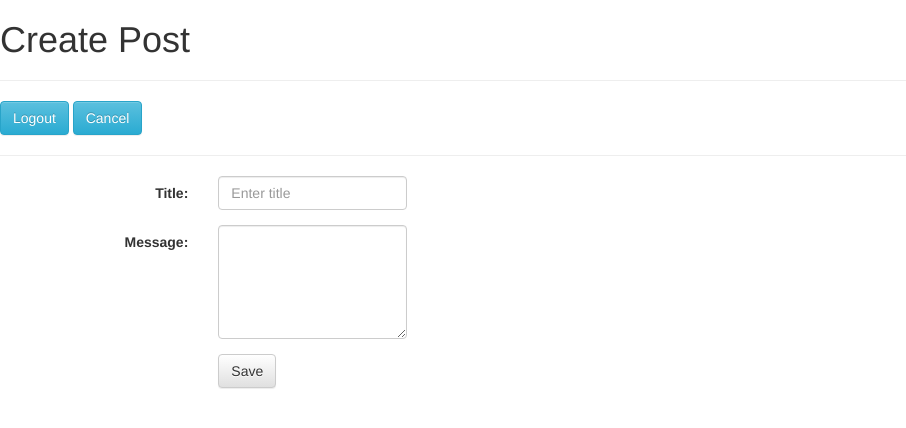
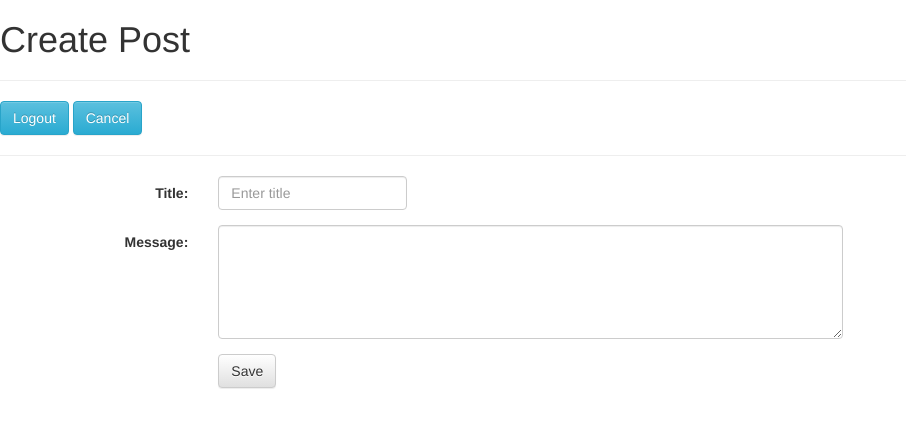
Before and after one commit to ntkleynhans/socialapp, a Django app: page /socialapp/create_post/MessagePost in a window 1280 px wide. Shown: the top 428 px of the page, without its empty margins (0-906 px from the left). Run offline with Django 3.2, Linux system fonts and the light colour scheme; parts of the project's set-up code (start-up, migrations or seed data) failed here and were passed over; some libraries are stand-ins or nearby versions.

Commit message:
Create post update

```diff
--- a/socialapp/templates/socialapp/create_post.html
+++ b/socialapp/templates/socialapp/create_post.html
@@ -30,7 +30,7 @@
 
           <div class="form-group">
             <label class="control-label col-sm-2" for="pwd">Message:</label>
-            <div class="col-sm-2">
+            <div class="col-sm-6">
                 <textarea class="form-control" rows="5" id="message_body" name="message_body"></textarea>
             </div>
           </div>
```
